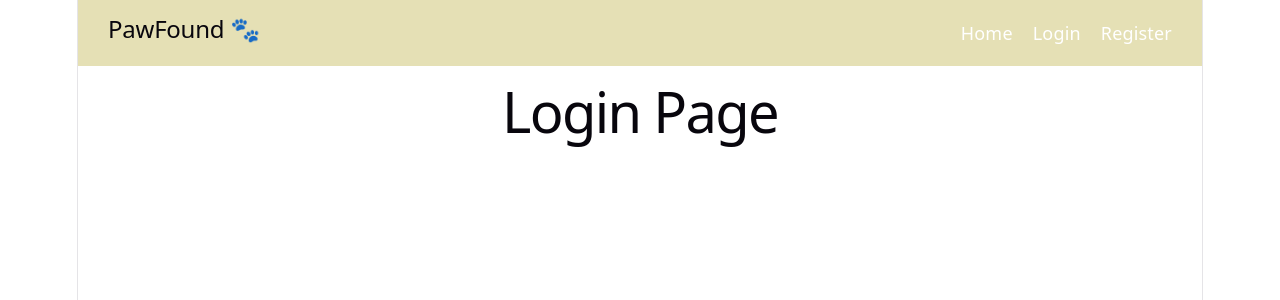
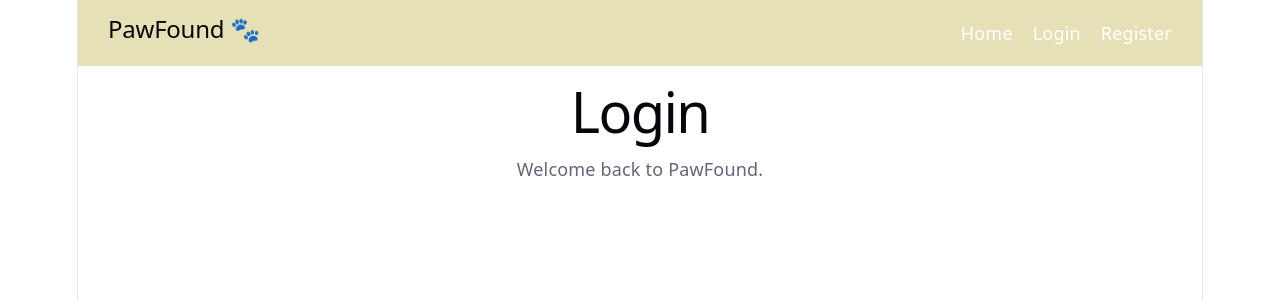
Before and after one commit to wisejoel77-creator/pet-adoption-front-end, a React (Vite) app: page /login in a window 1280 px wide. Shown: the top 300 px of the page. Built offline with nearby package versions, Linux system fonts and the light colour scheme.

Commit message:
Add code to register and login that makes my code more modularized

```diff
--- a/src/App.jsx
+++ b/src/App.jsx
@@ -1,14 +1,9 @@
 import { Routes, Route } from "react-router-dom";
 import Navbar from "./components/Navbar";
+
 import Home from "./pages/Home";
-
-function Login() {
-  return <h1> Login Page</h1>;
-}
-
-function Register() {
-  return <h1>Register Page</h1>;
-}
+import Login from "./pages/Login";
+import Register from "./pages/Register";
 
 export default function App() {
   return (
--- a/src/pages/Login.jsx
+++ b/src/pages/Login.jsx
@@ -0,0 +1,10 @@
+function Login() {
+  return (
+    <div>
+      <h1>Login</h1>
+      <p>Welcome back to PawFound.</p>
+    </div>
+  );
+}
+
+export default Login;
--- a/src/pages/Register.jsx
+++ b/src/pages/Register.jsx
@@ -0,0 +1,10 @@
+function Register() {
+  return (
+    <div>
+      <h1>Create Account</h1>
+      <p>Join PawFound and adopt a pet today.</p>
+    </div>
+  );
+}
+
+export default Register;
```
